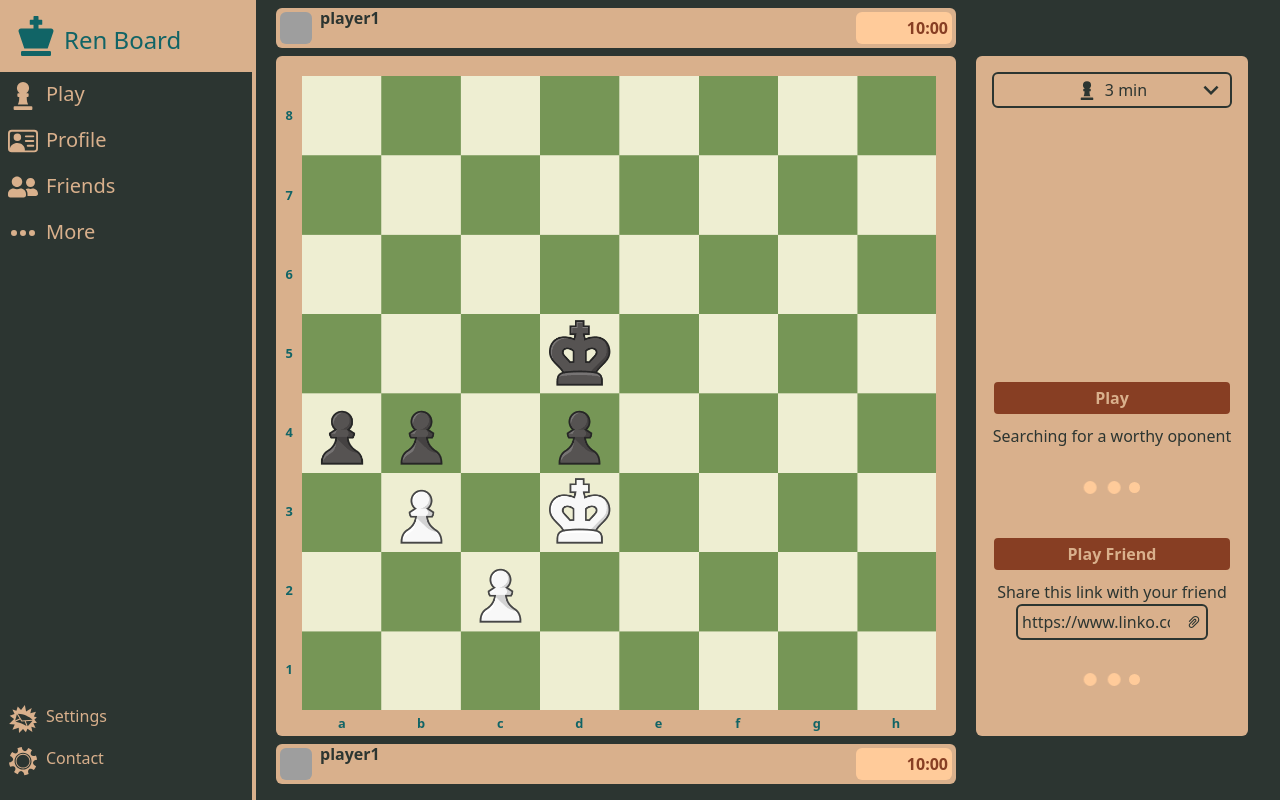
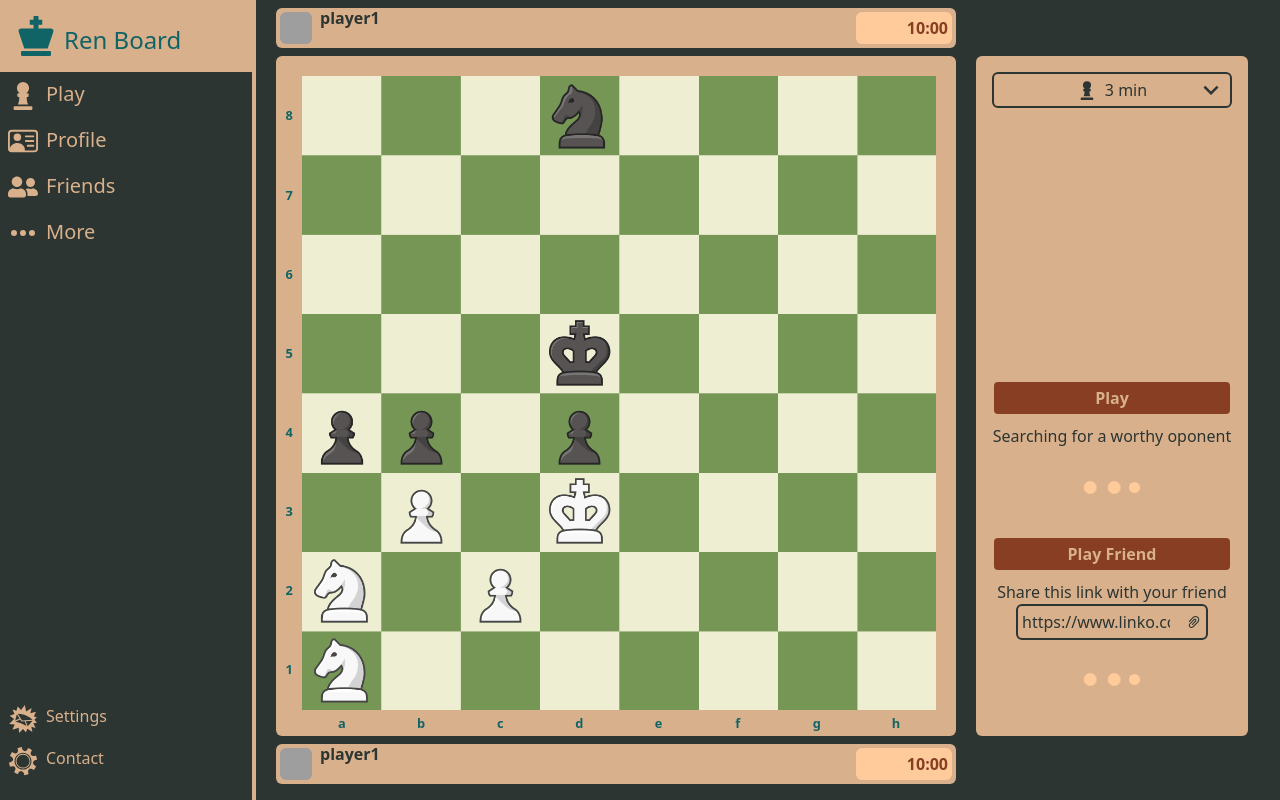
Before and after one commit to TheKapitanKorek/app-renboard, a Next.js app: page /play in a window 1280 px wide. Built offline with nearby package versions, Linux system fonts and the light colour scheme; grey boxes are pictures that could not be loaded.

Commit message:
added horse, fixed display grid bug

```diff
--- a/app/methods/game/index.ts
+++ b/app/methods/game/index.ts
@@ -131,6 +131,25 @@ export class Game {
     return this.collisionLessMoves(position, color, moveDirections, board);
   };
 
+  private kinghtMoves = (
+    position: SquareString,
+    color: Color,
+    board: Map<SquareString, PieceMapElement> = this.board
+  ) => {
+    const moveDirections: VectorArray = [
+      [-1, 2],
+      [1, 2],
+      [2, 1],
+      [2, -1],
+      [-1, -2],
+      [1, -2],
+      [-2, 1],
+      [-2, -1],
+    ];
+    console.log(this.collisionLessMoves(position, color, moveDirections, board));
+    return this.collisionLessMoves(position, color, moveDirections, board);
+  };
+
   private getMoves = (
     position: SquareString,
     figure: Figure,
@@ -144,6 +163,9 @@ export class Game {
         break;
       case 'k':
         moveMethod = this.kingMoves;
+        break;
+      case 'n':
+        moveMethod = this.kinghtMoves;
         break;
       case 'q':
         moveMethod = this.kingMoves; //TODO make queen moves
@@ -235,6 +257,7 @@ export class Game {
       boardCoppy.delete(captured);
     }
 
+    console.log(this.checkMates(boardCoppy));
     // set ocasional moves like enpasant
     let createdEnPasants: OcasionalMove[] = [];
     if (movedPiece.figure === 'p') {
--- a/app/methods/game/interfaces.ts
+++ b/app/methods/game/interfaces.ts
@@ -3,7 +3,9 @@ import { RefObject } from 'react';
 
 export type Color = 'w' | 'b';
 
-export type Figure = 'p' | 'k' | 'q';
+export type Figure = 'p' | 'k' | 'q' | 'n';
+
+export type MoveType = 'move' | 'capture' | 'enpassant' | 'promotion';
 
 export type VectorArray = [number, number][];
 
@@ -15,7 +17,7 @@ export interface PieceMapElement {
 export interface PossibleMove {
   origin: SquareString;
   direction: SquareString;
-  type: 'move' | 'capture' | 'enpassant' | 'promotion';
+  type: MoveType;
   passedPawn?: SquareString;
 }
 
--- a/app/views/ChessBoard/index.tsx
+++ b/app/views/ChessBoard/index.tsx
@@ -54,6 +54,9 @@ export const ChessBoard = ({}) => {
       ['D4', { figure: 'p', color: 'b' }],
       ['D3', { figure: 'k', color: 'w' }],
       ['D5', { figure: 'k', color: 'b' }],
+      ['D8', { figure: 'n', color: 'b' }],
+      ['A1', { figure: 'n', color: 'w' }],
+      ['A2', { figure: 'n', color: 'w' }],
     ])
   );
   const [playerColor, setPlayerColor] = useState<Color>('w');
--- a/app/views/ChessBoard/styles.css
+++ b/app/views/ChessBoard/styles.css
@@ -47,7 +47,7 @@
     'h_d g_d f_d e_d d_d c_d b_d a_d'
     'h_e g_e f_e e_e d_e c_e b_e a_e'
     'h_f g_f f_f e_f d_f c_f b_f a_f'
-    'h_g g_g f_g e_g d_g c_g bgh_g a_g'
+    'h_g g_g f_g e_g d_g c_g b_g a_g'
     'h_h g_h f_h e_h d_h c_h b_h a_h';
 }
 
```
